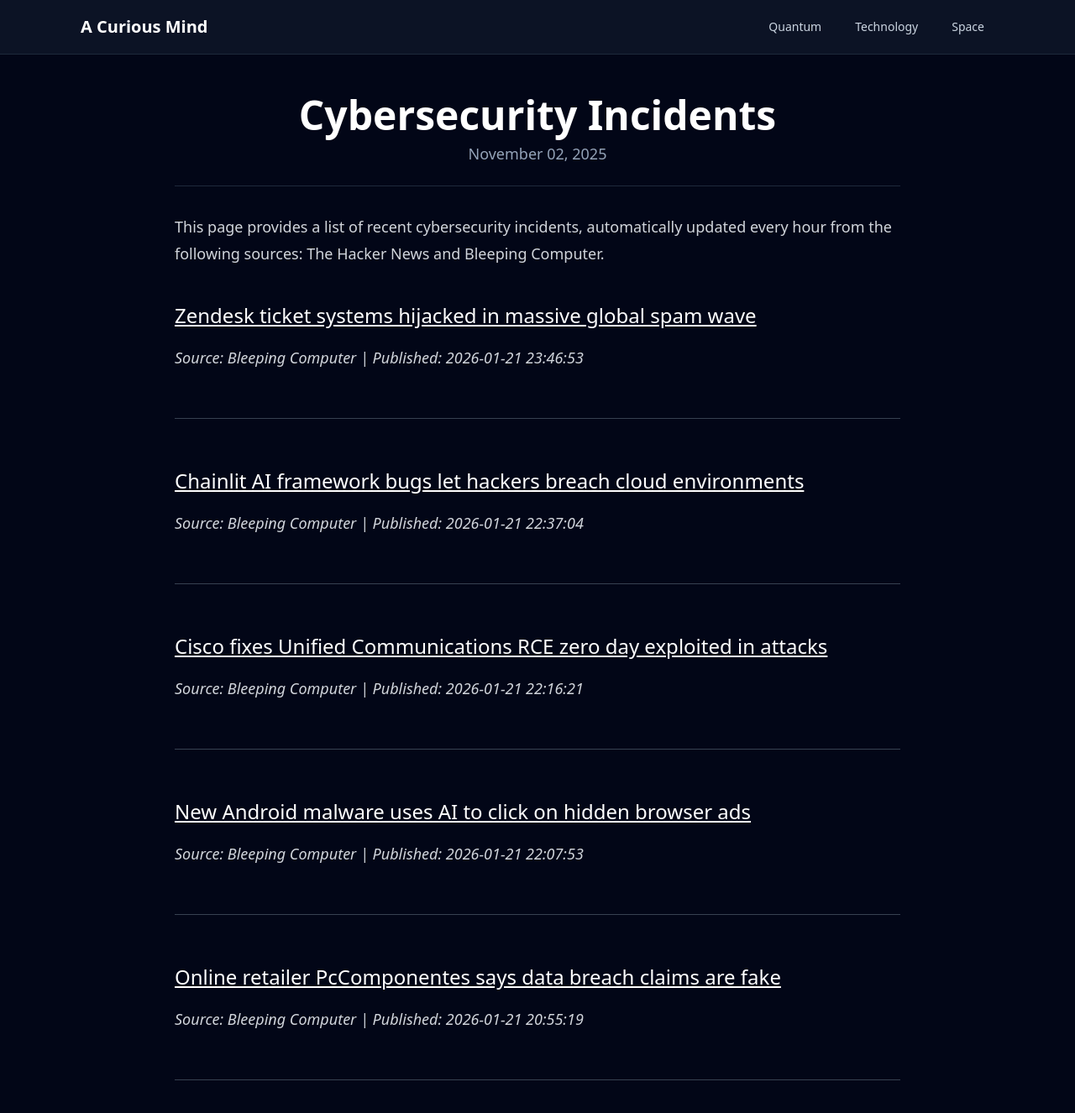
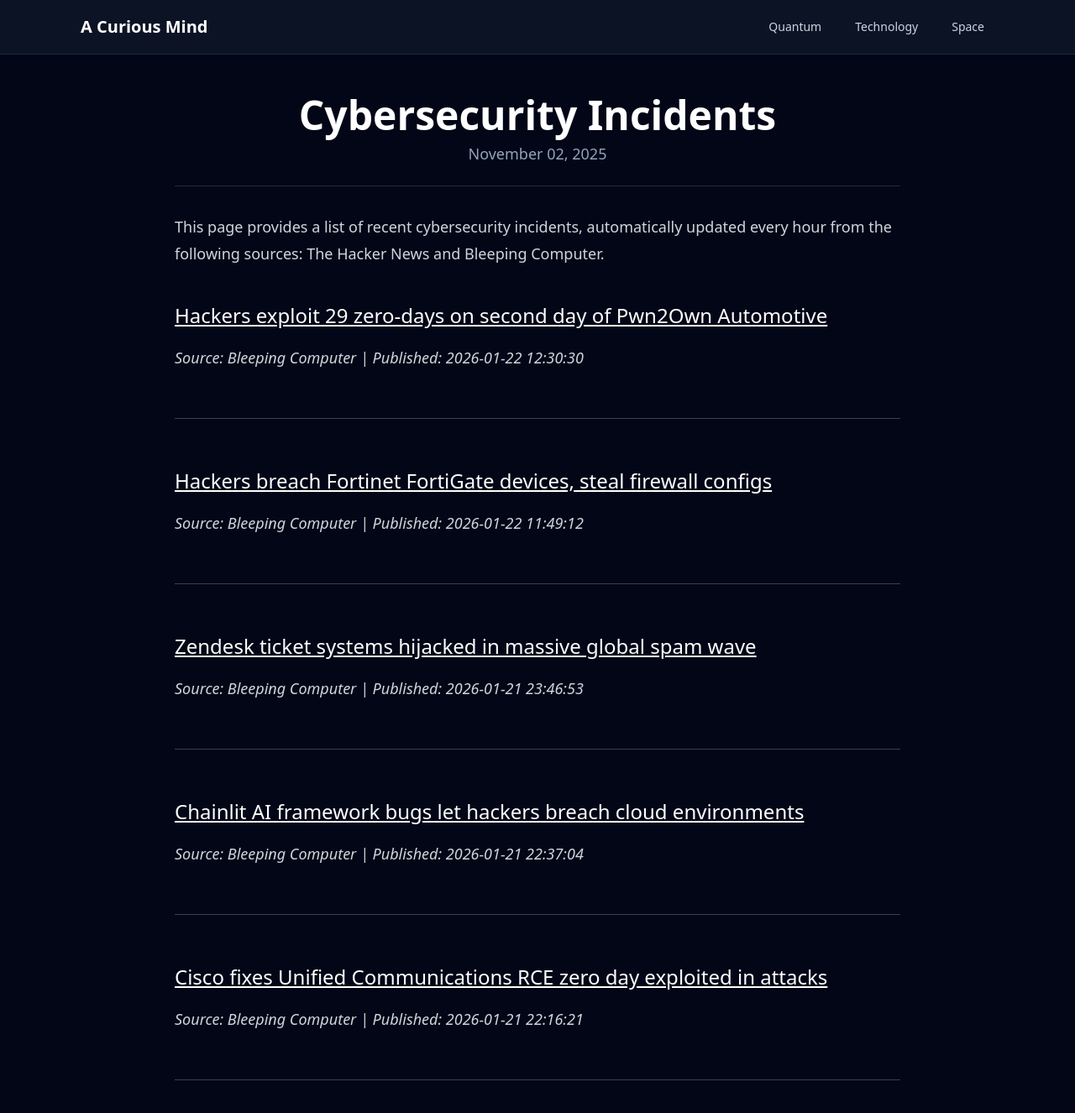
Before and after one commit to onehl7/onehl7.github.io, a Jekyll site: the page built from _posts/2025-11-02-cybersecurity-incidents.md, in a window 1280 px wide and 1400 px high. Shown: the top 1326 px of the window at 84% size. Built offline with Jekyll 4.4.1, drawn with Linux system fonts in a browser that asks for light colours; nearby versions of some CDN libraries.

Commit message:
Update news data

```diff
--- a/_data/news.json
+++ b/_data/news.json
@@ -1,4 +1,16 @@
 [
+  {
+    "source": "Bleeping Computer",
+    "title": "Hackers exploit 29 zero-days on second day of Pwn2Own Automotive",
+    "link": "https://www.bleepingcomputer.com/news/security/hackers-exploit-29-zero-day-vulnerabilities-on-second-day-of-pwn2own-automotive/",
+    "published": "2026-01-22 12:30:30"
+  },
+  {
+    "source": "Bleeping Computer",
+    "title": "Hackers breach Fortinet FortiGate devices, steal firewall configs",
+    "link": "https://www.bleepingcomputer.com/news/security/hackers-breach-fortinet-fortigate-devices-steal-firewall-configs/",
+    "published": "2026-01-22 11:49:12"
+  },
   {
     "source": "Bleeping Computer",
     "title": "Zendesk ticket systems hijacked in massive global spam wave",
@@ -16,17 +28,5 @@
     "title": "Cisco fixes Unified Communications RCE zero day exploited in attacks",
     "link": "https://www.bleepingcomputer.com/news/security/cisco-fixes-unified-communications-rce-zero-day-exploited-in-attacks/",
     "published": "2026-01-21 22:16:21"
-  },
-  {
-    "source": "Bleeping Computer",
-    "title": "New Android malware uses AI to click on hidden browser ads",
-    "link": "https://www.bleepingcomputer.com/news/security/new-android-malware-uses-ai-to-click-on-hidden-browser-ads/",
-    "published": "2026-01-21 22:07:53"
-  },
-  {
-    "source": "Bleeping Computer",
-    "title": "Online retailer PcComponentes says data breach claims are fake",
-    "link": "https://www.bleepingcomputer.com/news/security/online-retailer-pccomponentes-says-data-breach-claims-are-fake/",
-    "published": "2026-01-21 20:55:19"
   }
 ]
```
